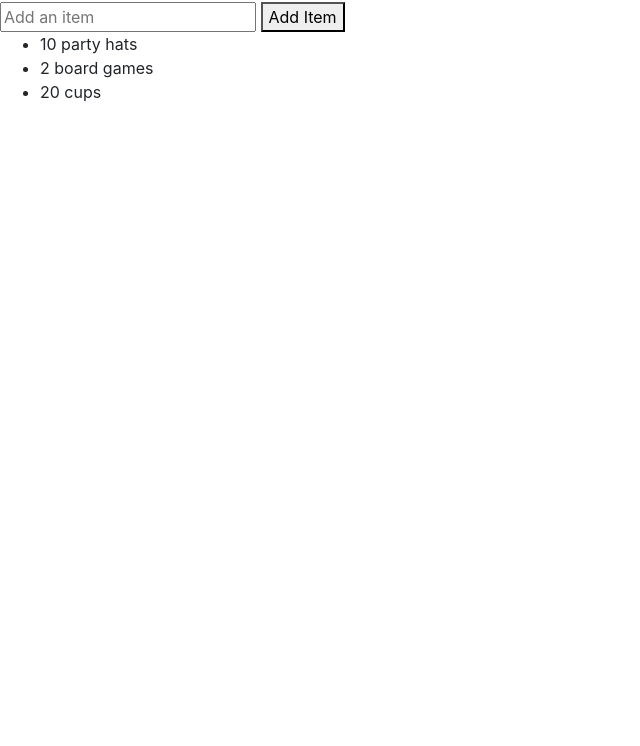
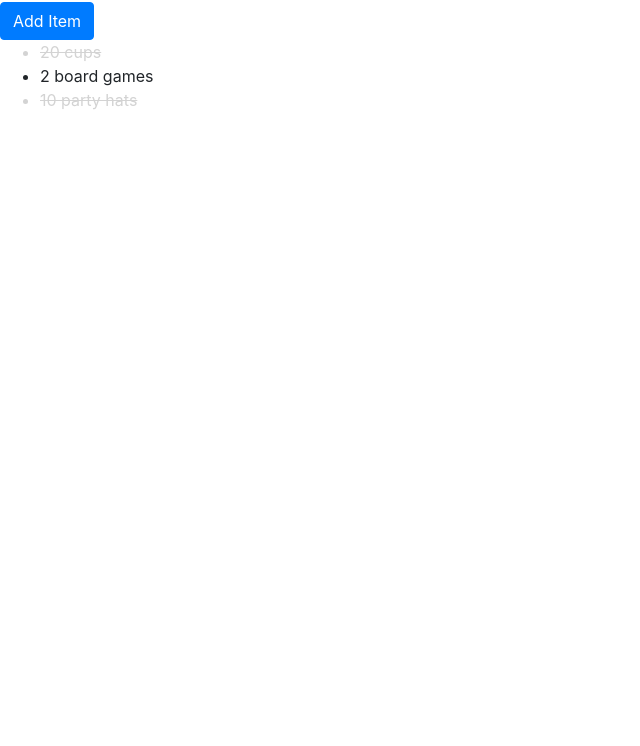
Before and after one commit to bboayes7/vue-shoppinglist, a plain HTML site: page index.html in a window 1280 px wide. Shown: the part 54-800 px from the top of the page, without its empty margins (0-640 px from the left). Drawn offline with nearby package versions, Linux system fonts and the light colour scheme.

Commit message:
app is functional but ugly

```diff
--- a/css/styles.css
+++ b/css/styles.css
@@ -0,0 +1,4 @@
+.strikeout {
+    text-decoration: line-through;
+    color: lightgrey;
+}
--- a/index.html
+++ b/index.html
@@ -11,14 +11,19 @@
     </head>
     <body>
         <div id="shopping-list">
-            <h1>{{ header }}</h1>
-            <div class="add-item-form">
+            <div class="header">
+                <h1>{{ header }}</h1>
+                <button v-if="state === 'default'" class="btn btn-primary" @click="changeState('edit')">Add Item</button>
+                <button v-else class="btn btn-danger" @click="changeState('default')">Cancel</button>
+            </div>
+            <div v-if="state === 'edit'" class="add-item-form">
                 <input v-model="newItem" type="text" placeholder="Add an item" @keyup.enter="addItem">
-                <button @click="addItem">Add Item</button>
+                <button class="btn btn-primary" :disabled="newItem.length === 0" @click="addItem">Add Item</button>
             </div>
             <ul>
-                <li v-for="item in items">{{ item }}</li>
+                <li v-for="item in reversedItems" :class="{strikeout: item.purchased}" @click="togglePurchased(item)">{{ item.label }}</li>
             </ul>
+            <p v-if="items.length === 0">All items bought.</p>
         </div>
         <script src="https://unpkg.com/vue"></script>
         <script src="js/app.js"></script>
--- a/js/app.js
+++ b/js/app.js
@@ -1,21 +1,46 @@
 var shoppingList = new Vue({
     el: '#shopping-list',
     data: {
+        state: 'default',
         header: 'Shopping list app',
         newItem: '',
         items: [
-            '10 party hats',
-            '2 board games',
-            '20 cups',
+            {
+                label: '10 party hats',
+                purchased: true
+            },
+            {
+                label: '2 board games',
+                purchased: false
+            },
+            {
+                label: '20 cups',
+                purchased: true
+            }
         ],
+    },
+    computed: {
+        reversedItems() {
+            return this.items.slice(0).reverse();
+        }
     },
     methods:{
         addItem: function(){
-            if(!this.newItem)
-                return
-
-            this.items.push(this.newItem);
+            if(!this.newItem){
+                return;
+            }
+            this.items.push({
+                label: this.newItem,
+                purchased: false
+            });
             this.newItem = '';
+        },
+        changeState: function(newState){
+            this.state = newState;
+            this.newItem = '';
+        },
+        togglePurchased: function(item){
+            item.purchased = !item.purchased;
         }
     }
 })
```
